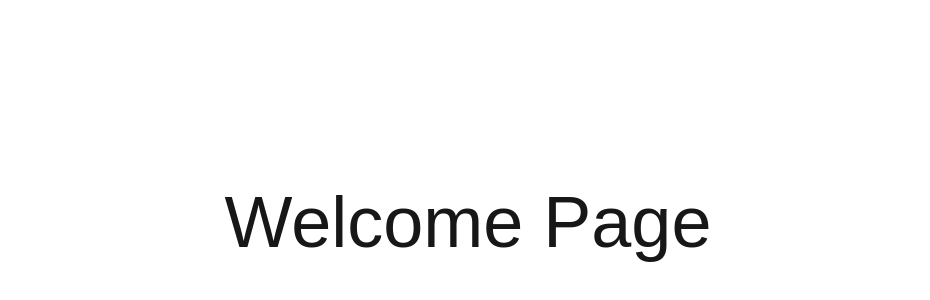
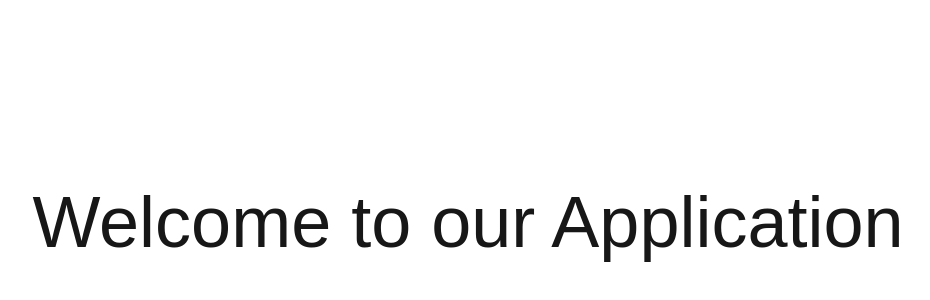
Before and after one commit to nukedragocodefreak/alx-project-0x01-setup, a Next.js app in the folder alx-project-0x01/: page / in a window 1280 px wide. Shown: the part 178-478 px from the top of the page, without its empty margins (172-1102 px from the left). Built offline with nearby package versions, Linux system fonts and the light colour scheme.

Commit message:
save few changes

```diff
--- a/alx-project-0x01/components/common/Button.tsx
+++ b/alx-project-0x01/components/common/Button.tsx
@@ -2,12 +2,12 @@ import React from "react";
 
 type ButtonProps = {
     label: string;
-    onClick?: ()_=> void;
+    onClick?: () => void;
 };
 
 
 const Button: React.FC<ButtonProps> = ({label,onClick}) => {
-    return <button onClick={onclick}>{label}</button>
+    return <button onClick = {onclick}>{label}</button>
 };
 
 export default Button;
--- a/alx-project-0x01/components/layout/Header.tsx
+++ b/alx-project-0x01/components/layout/Header.tsx
@@ -4,7 +4,7 @@ const Header: React.FC = () => {
     return (
         <header>
             <h1>My Application</h1>
-            <Link href='/user'>Users</Link>
+            <Link href='/users' className="hover:underline">Users</Link>
         </header>
     );
 };
--- a/alx-project-0x01/pages/index.tsx
+++ b/alx-project-0x01/pages/index.tsx
@@ -1,7 +1,8 @@
+import Header from "../components/layout/Header";
 const Home: React.FC = () => {
   return (
     <div className="flex justify-center items-center h-screen">
-      <h1 className="text-7xl font-thin">Welcome Page</h1>
+      <h1 className="text-7xl font-thin">Welcome to our Application</h1>
     </div>
   )
 }
```
